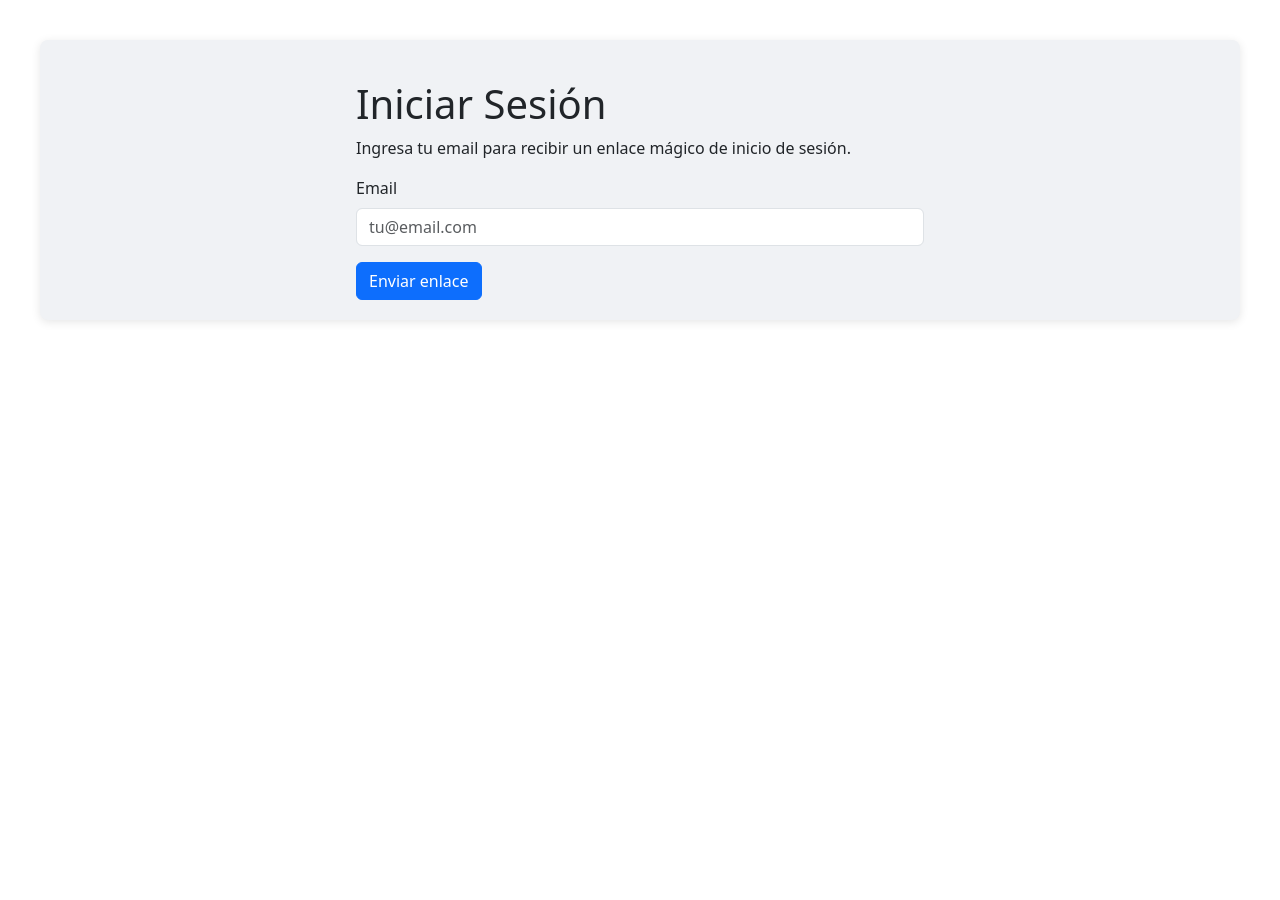
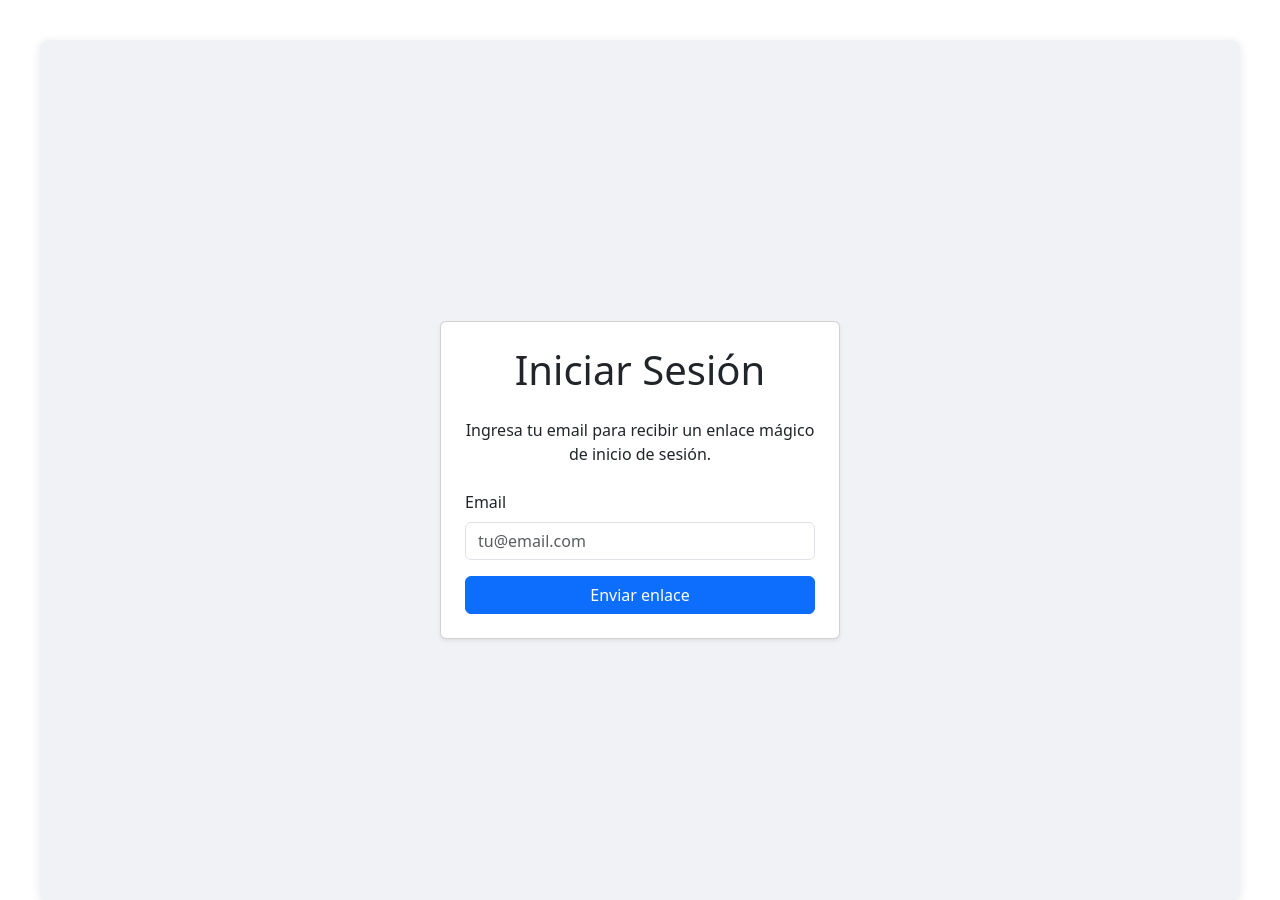
Before and after one commit to Marvin3312/Control_Tiempo, a React (Vite) app: page / in a window 1280 px wide. Before the commit the page ends 840 px from the top, so only its background shows below. Built offline with nearby package versions, Linux system fonts and the light colour scheme; no server answers.

Commit message:
Acceso al sistema

```diff
--- a/src/AuthSimple.jsx
+++ b/src/AuthSimple.jsx
@@ -1,10 +1,16 @@
 // src/AuthSimple.jsx
 import React, { useState } from 'react';
 import { supabase } from './supabaseClient';
+import { Notification } from './components/Notification';
 
 export default function AuthSimple() {
   const [loading, setLoading] = useState(false);
   const [email, setEmail] = useState('');
+  const [notification, setNotification] = useState({ message: '', type: '' });
+
+  function showNotification(message, type) {
+    setNotification({ message, type });
+  }
 
   const handleLogin = async (e) => {
     e.preventDefault();
@@ -12,19 +18,24 @@ export default function AuthSimple() {
       setLoading(true);
       const { error } = await supabase.auth.signInWithOtp({ email });
       if (error) throw error;
-      alert('¡Revisa tu correo para el enlace de inicio de sesión!');
+      showNotification('¡Revisa tu correo para el enlace de inicio de sesión!', 'success');
     } catch (error) {
-      alert(error.error_description || error.message);
+      showNotification(error.error_description || error.message, 'error');
     } finally {
       setLoading(false);
     }
   };
 
   return (
-    <div className="row justify-content-center">
-      <div className="col-6">
-        <h1>Iniciar Sesión</h1>
-        <p>Ingresa tu email para recibir un enlace mágico de inicio de sesión.</p>
+    <div className="d-flex justify-content-center align-items-center" style={{ minHeight: '100vh' }}>
+      <div className="card p-4 shadow-sm" style={{ maxWidth: '400px', width: '100%' }}>
+        <Notification
+          message={notification.message}
+          type={notification.type}
+          onClose={() => setNotification({ message: '', type: '' })}
+        />
+        <h1 className="text-center mb-4">Iniciar Sesión</h1>
+        <p className="text-center mb-4">Ingresa tu email para recibir un enlace mágico de inicio de sesión.</p>
         <form onSubmit={handleLogin}>
           <div className="mb-3">
             <label htmlFor="emailInput" className="form-label">Email</label>
@@ -37,7 +48,7 @@ export default function AuthSimple() {
               onChange={(e) => setEmail(e.target.value)}
             />
           </div>
-          <button type="submit" className="btn btn-primary" disabled={loading}>
+          <button type="submit" className="btn btn-primary w-100" disabled={loading}>
             {loading ? <span>Cargando...</span> : <span>Enviar enlace</span>}
           </button>
         </form>
--- a/src/components/FormHeader.jsx
+++ b/src/components/FormHeader.jsx
@@ -63,7 +63,7 @@ export default function FormHeader({ empleados, form, setForm }) {
             value={form.departamento ?? ''}
             onChange={(e) => setForm({...form, departamento: e.target.value})}
           >
-            <option value="">-- Seleccione departamento --</option>
+            <option value="">Seleccione departamento</option>
             {departamentos.map(depto => (
               <option key={depto.departamentoid} value={depto.nombredepto}>{depto.nombredepto}</option>
             ))}
```
Also changed, not shown: 2 other files (tests, documents, lock files or other folders).
